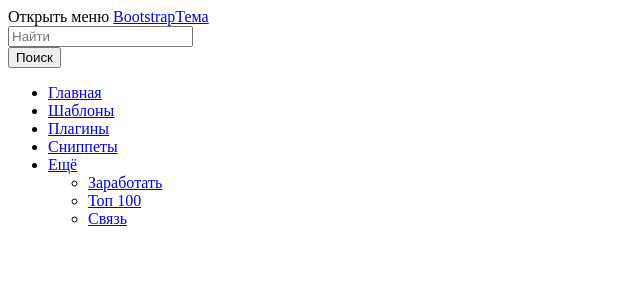
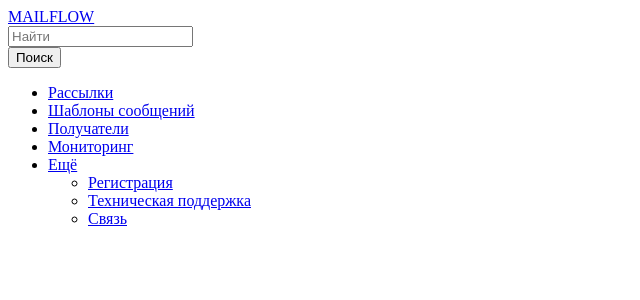
Before and after one commit to vadimsemenov53-crypto/MAILFLOW, a Django app: template mailflow/templates/mailflow/includes/main_menu.html in a window 1280 px wide. Shown: the top 300 px of the page, without its empty margins (0-640 px from the left). Run offline with Django 5.2, Linux system fonts and the light colour scheme; the template is opened without the code that fills it, so the values that code supplies are empty; some libraries are stand-ins or nearby versions.

Commit message:
rebuil main_menu

```diff
--- a/mailflow/templates/mailflow/includes/main_menu.html
+++ b/mailflow/templates/mailflow/includes/main_menu.html
@@ -3,13 +3,7 @@
     <div class="container">
 
         <div class="navbar-header">
-            <a class="navbar-toggle">
-                <span class="sr-only">Открыть меню</span>
-                <span class="icon-bar"></span>
-                <span class="icon-bar"></span>
-                <span class="icon-bar"></span>
-            </a>
-            <a class="navbar-brand" href="https://bootstraptema.ru/">BootstrapТема</a>
+            <a class="navbar-brand" href="#">MAILFLOW</a>
         </div>
 
         <div id="slidemenu">
@@ -22,16 +16,16 @@
             </form>
 
             <ul class="nav navbar-nav">
-                <li class="active"><a href="http://bootstraptema.ru/">Главная</a></li>
-                <li><a href="https://bootstraptema.ru/stuff/templates_bootstrap/1">Шаблоны</a></li>
-                <li><a href="https://bootstraptema.ru/stuff/plugins_bootstrap/2">Плагины</a></li>
-                <li><a href="https://bootstraptema.ru/stuff/snippets_bootstrap/3">Сниппеты</a></li>
+                <li class="active"><a href="#">Рассылки</a></li>
+                <li><a href="#">Шаблоны сообщений</a></li>
+                <li><a href="#">Получатели</a></li>
+                <li><a href="#">Мониторинг</a></li>
                 <li class="dropdown"><a href="#" class="dropdown-toggle" data-toggle="dropdown">Ещё <b
                         class="caret"></b></a>
                     <ul class="dropdown-menu">
-                        <li><a href="https://bootstraptema.ru/stuff/0-0-0-0-1">Заработать</a></li>
-                        <li><a href="https://bootstraptema.ru/index/best_for_bootstrap/0-4">Топ 100</a></li>
-                        <li><a href="https://bootstraptema.ru/index/feedback/0-3">Связь</a></li>
+                        <li><a href="#">Регистрация</a></li>
+                        <li><a href="#">Техническая поддержка</a></li>
+                        <li><a href="#">Связь</a></li>
                     </ul>
                 </li>
             </ul>
```
Also changed, not shown: mailflow/templates/mailflow/base.html (+11 -0 lines).
